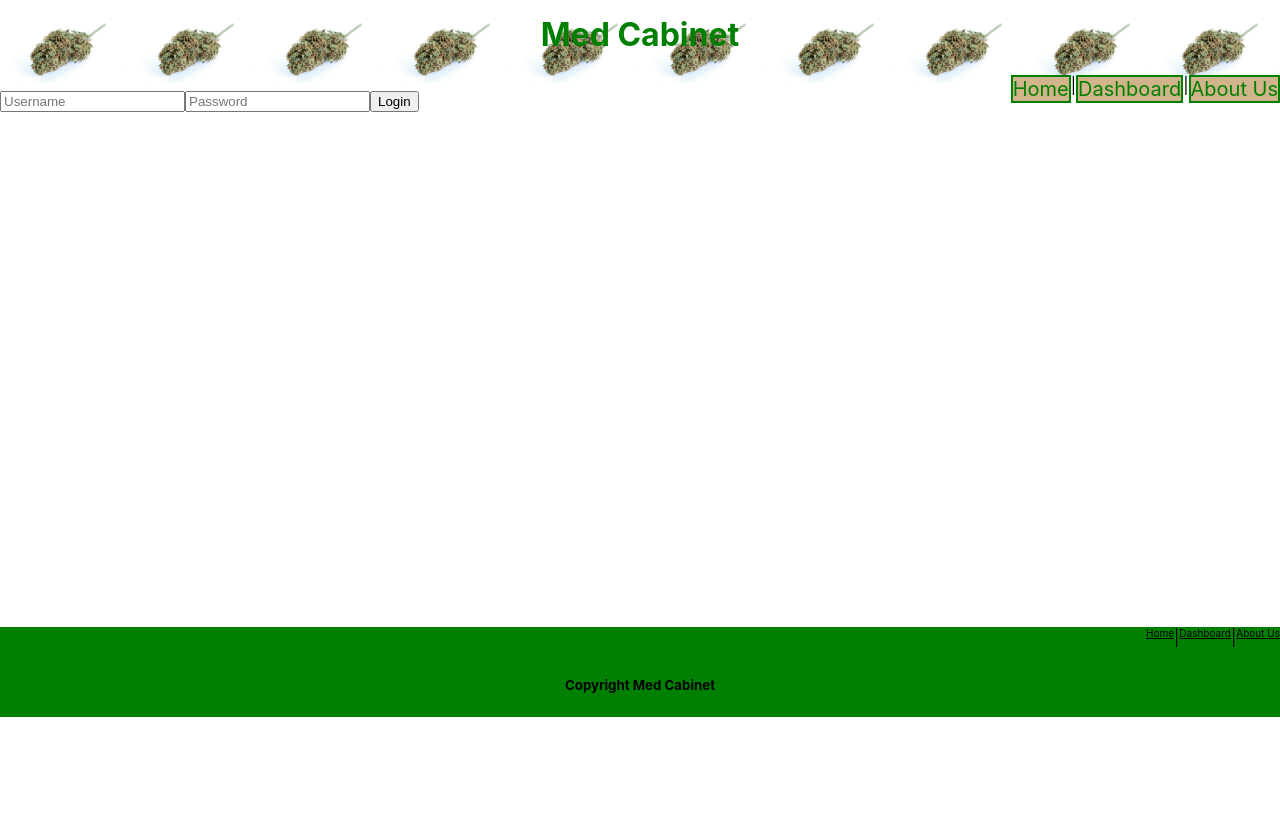
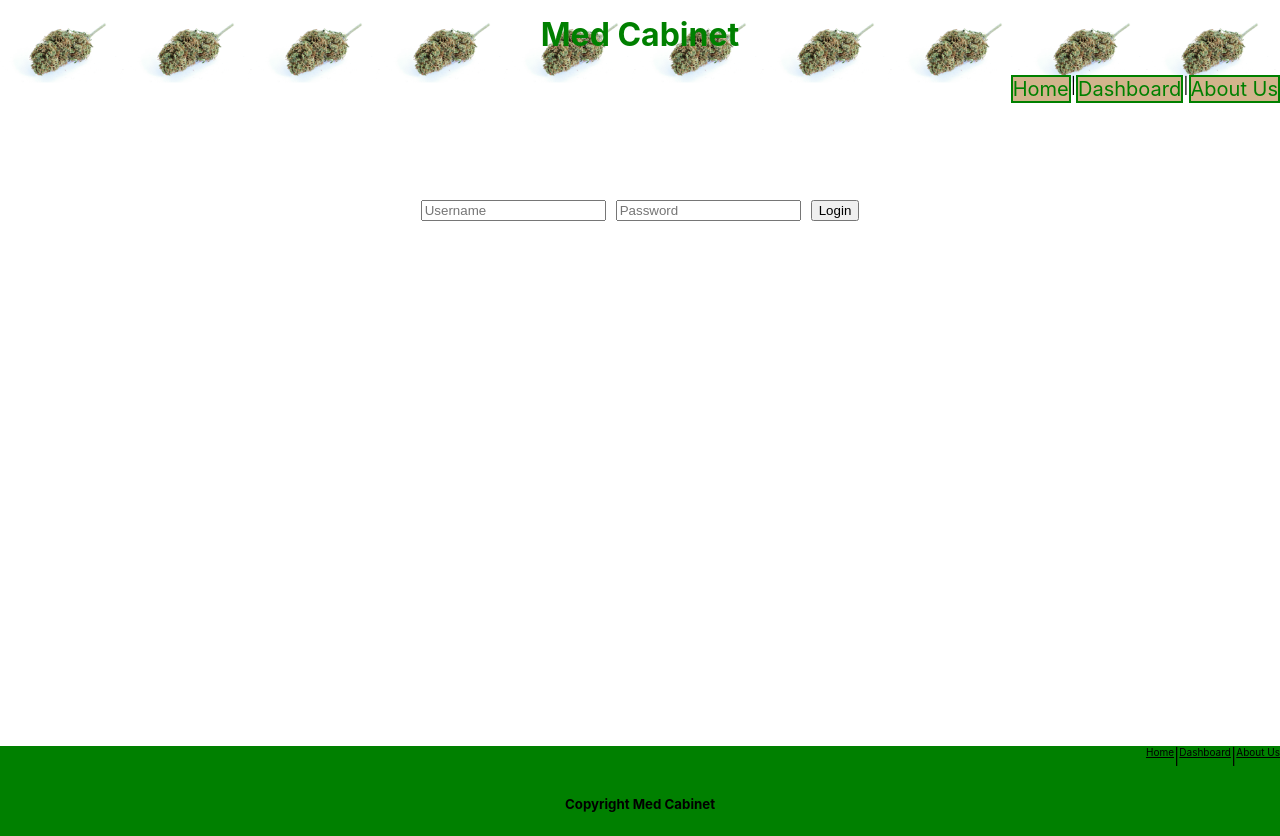
Before and after one commit to Build-Week-HairC/Front-end, a React (Create React App) app in the folder med/: page / in a window 1280 px wide. Before the commit the page ends 800 px from the top, so only its background shows below. Built offline with nearby package versions, Linux system fonts and the light colour scheme.

Commit message:
finished styling components

```diff
--- a/med/src/App.js
+++ b/med/src/App.js
@@ -2,32 +2,43 @@ import React from 'react';
 import { BrowserRouter as Router, Route } from 'react-router-dom';
 import SignupTest from "./Components/FormikSignupForm";
 import FormikQuestionForm from "./Components/Questionnaire";
-
 import MedCabinet from "./Components/MedCabinet/MedCabinet";
-
-
 import PrivateRoute from "./Components/PrivateRoute/PrivateRoute";
-
 import Footer from './Components/Footer/Footer';
 import Header from './Components/Header/Header';
-
 import Login from './Components/LoginTest';
 import MedCard from './Components/MedCard/MedCard';
-
+import styled from "styled-components";
 
 
 function App() {
+
+  const AppWrapper = styled.div`
+    .app-wrapper {
+      display: flex;
+      align-items: center;
+      justify-content: center;
+      margin-top: 100px;
+    }
+  `;
+
   return (
     <Router>
+
       <div className="App">
         <Header />
+        <AppWrapper>
+          <div className="app-wrapper">
         <Route path='/signup' component={SignupTest} />
         <Route path='/questionnaire' component={FormikQuestionForm} />
         <Route exact path='/' component={Login}/>
         <PrivateRoute path='/medcabinet' component={MedCabinet} />
         <Route exact path='/medcard' component={MedCard}/>
+        </div>
+        </AppWrapper>
         <Footer />
       </div>
+
     </Router>
   );
 }
--- a/med/src/components/AddNewStrain.js
+++ b/med/src/components/AddNewStrain.js
@@ -1,6 +1,7 @@
 import React from 'react';
 import { axiosWithAuth } from './utils/AxiosWithAuth';
 import styled from "styled-components";
+
 
 class AddNewStrain extends React.Component {
 
@@ -27,19 +28,17 @@ class AddNewStrain extends React.Component {
 
   render() {
 
-    const AddWrapper = styled.div`
-      .strain-input {
+    const StrainWrapper = styled.div`
+      .button {
         display: flex;
-        flex-direction: column;
-        align-items: center;
-
-      .strain-box {
+        justify-content: center;
         margin: 10px;
       }
-      }
     `;
+
+
     return (
-      <AddWrapper>
+      <StrainWrapper>
       <div className="strain-input">
         <form onSubmit={this.handleSubmit}>
         <input className="strain-box"
@@ -57,9 +56,11 @@ class AddNewStrain extends React.Component {
           placeholder='strain type'
         />
         </form>
+        <div className="button">
         <button type='submit'>Add New Strain</button>
+        </div>
       </div>
-      </AddWrapper>
+      </StrainWrapper>
     );
   }
 }
--- a/med/src/components/LoginTest.js
+++ b/med/src/components/LoginTest.js
@@ -1,6 +1,7 @@
 import React from 'react';
 import axios from 'axios';
 import Auth from './utils/Auth';
+import styled from "styled-components";
 
 class LoginTest extends React.Component {
   state = {
@@ -34,10 +35,33 @@ class LoginTest extends React.Component {
   }
 
   render() {
+
+    const LoginWrapper = styled.div`
+      .login {
+        display: flex;
+        flex-direction: column;
+        align-items: center;
+
+
+        .text {
+          // display: flex;
+          margin: 10px;
+        }
+
+        .button {
+          // display: flex;
+          align-items: center;
+          margin: 10px;
+        }
+      }
+
+    `;
+
     return (
-      <>
+      <LoginWrapper>
+        <div className="login">
           <form onSubmit={this.handleSubmit}>
-      <input
+            <input className="text"
               type='text'
               name='username'
               value={this.state.username}
@@ -51,10 +75,11 @@ class LoginTest extends React.Component {
               onChange={this.handleChange}
               placeholder='Password'
             />
-      <button type='submit' onClick={() => Auth.login()}>Login</button>
+            <button className="button" type='submit' onClick={() => Auth.login()}>Login</button>
           </form>
-      </>
-    )
+        </div>
+      </LoginWrapper>
+    );
   }
 }
 
```
Lines whose indentation alone changed are shown as unchanged.
